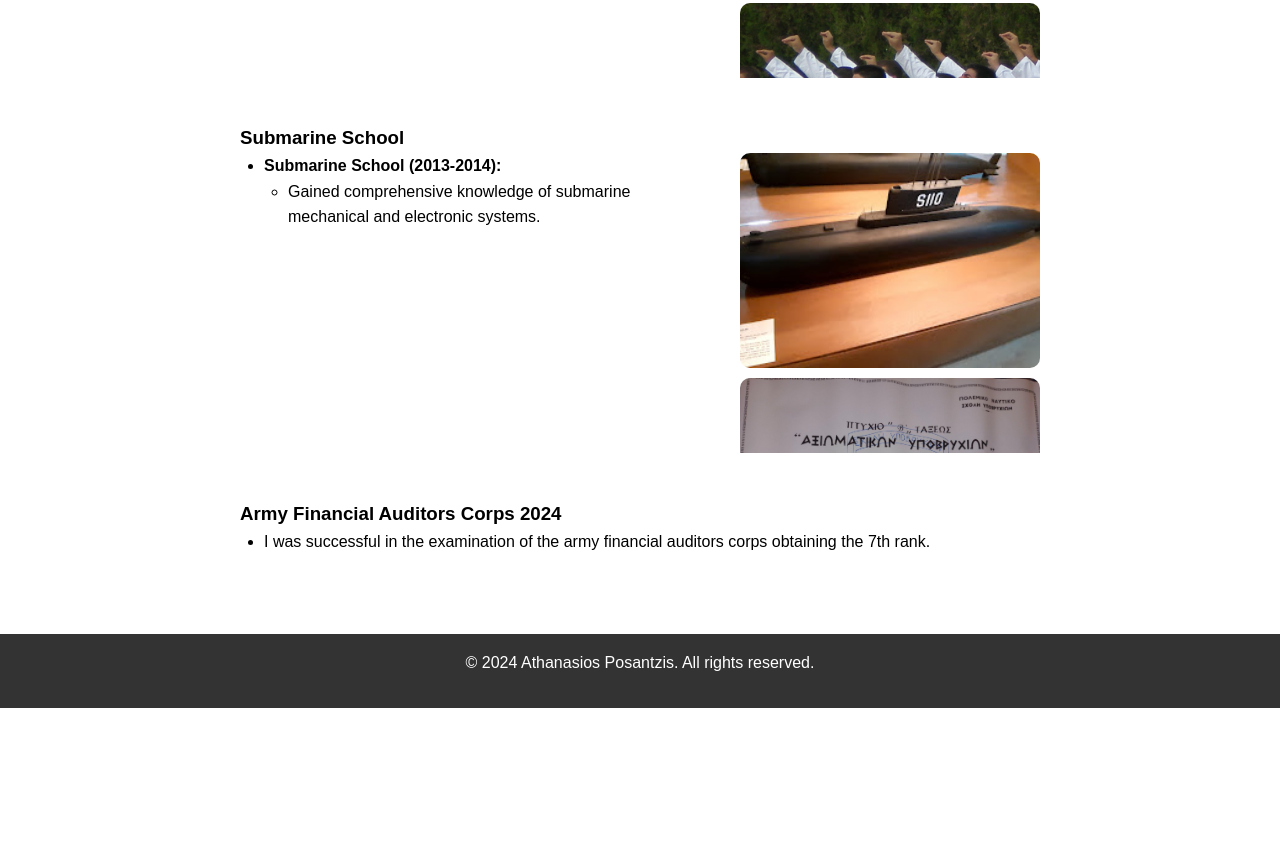
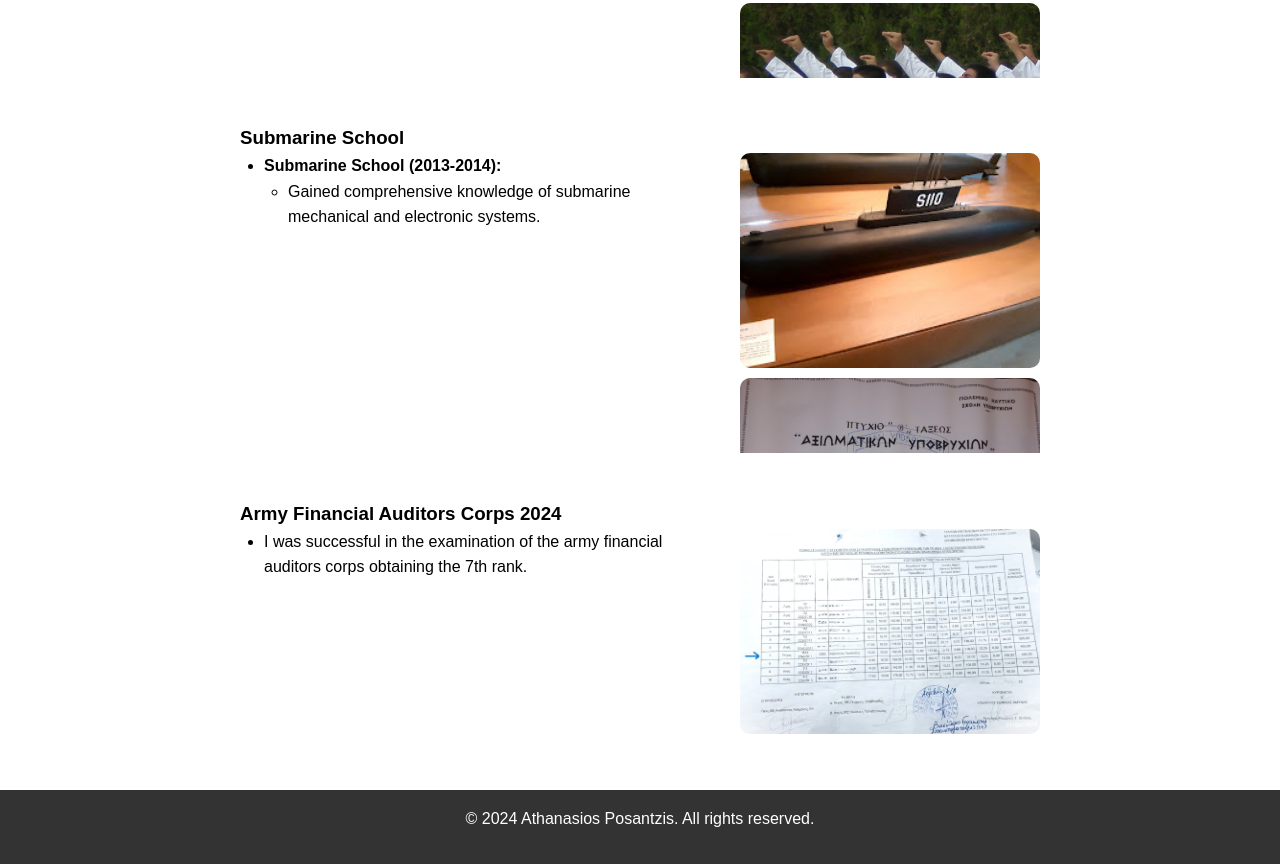
Before and after one commit to SantzesPoss/html-portofolio, a plain HTML site: page public/education.html in a window 1280 px wide. Shown: the part 659-1523 px from the top of the page. Before the commit the page ends 1367 px from the top, so only its background shows below. Drawn offline with Linux system fonts and the light colour scheme.

Commit message:
Update education.html

```diff
--- a/public/education.html
+++ b/public/education.html
@@ -76,7 +76,11 @@
                 <ul>
                     <li>I was successful in the examination of the army financial auditors corps obtaining the 7th rank.</li>
                 </ul>
-
+                <div class="photo-gallery">
+                    <div class="photo-item">
+                        <img src="../assets/images/images_education/soe.JPG" alt="Naval Academy Educational Trip">
+                    </div>
+                </div>
             </div>
         </section>
     </main>
```
